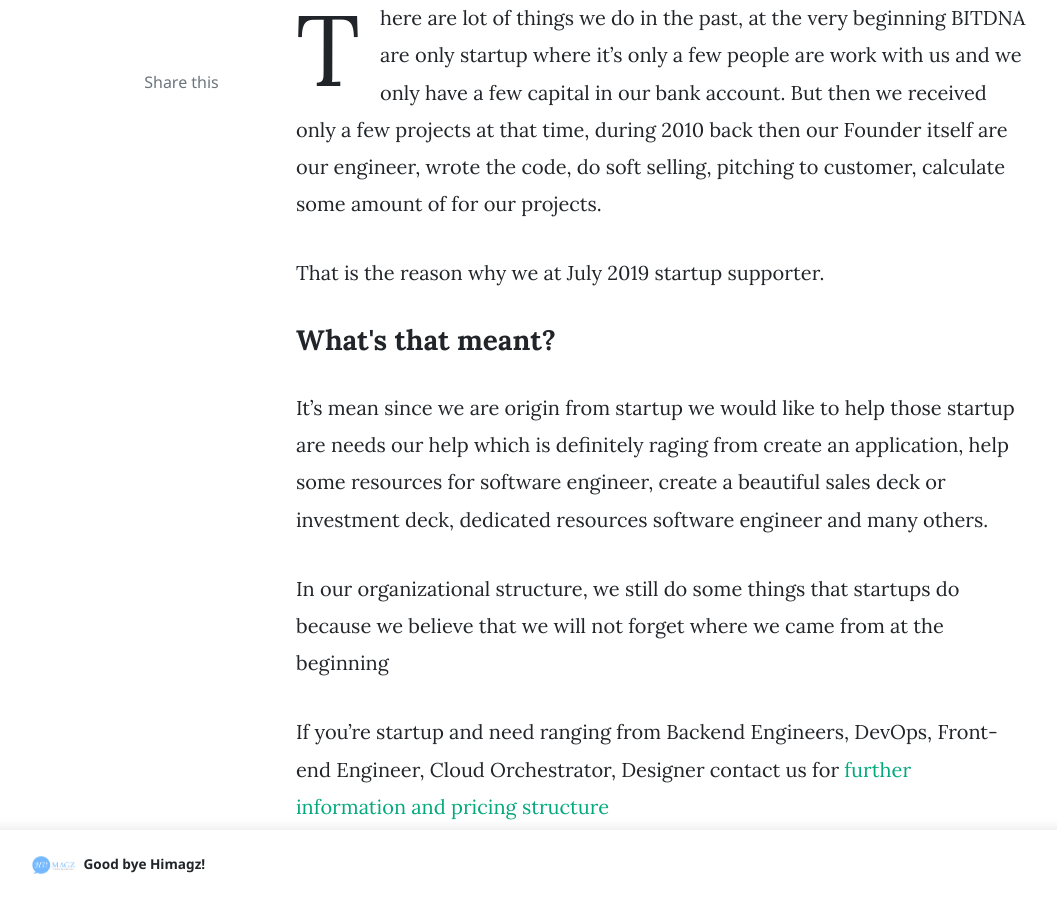
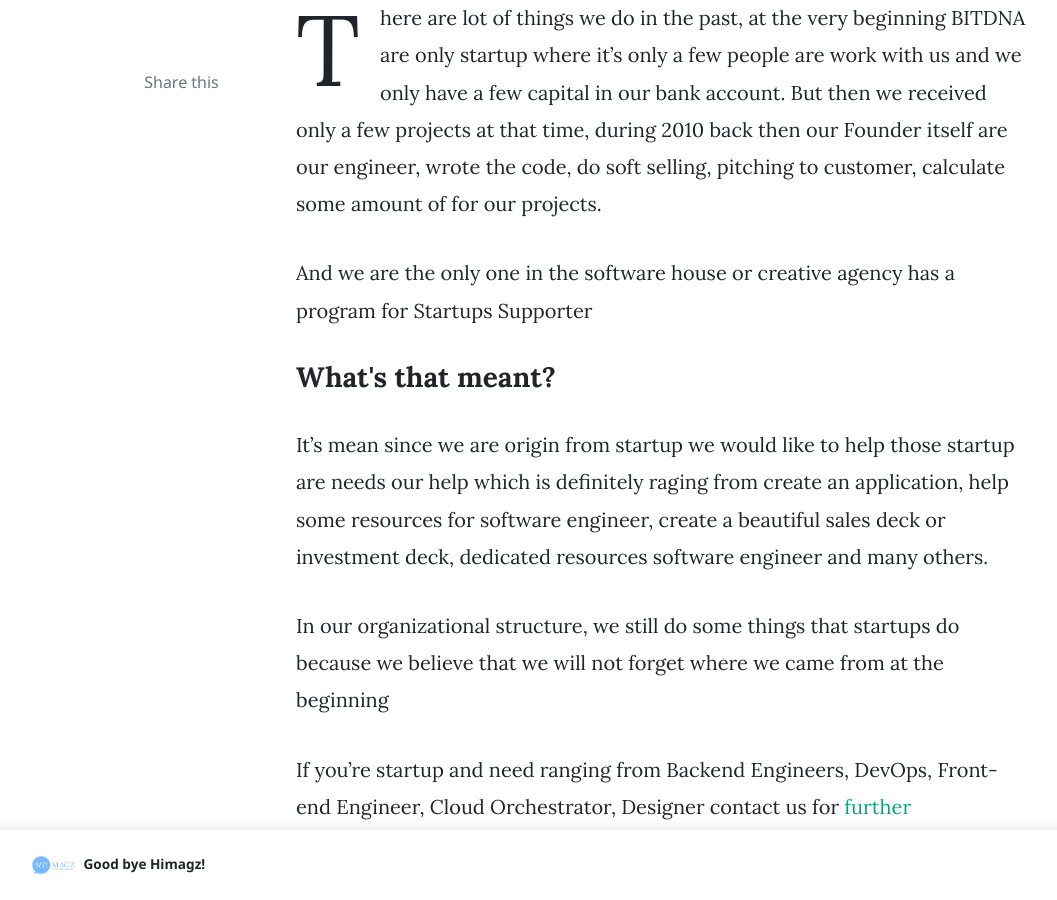
Before and after one commit to bit-dna/bitdnablog, a Jekyll site: the page built from _posts/2019-07-21-we-are-startups-supporter.md, in a window 1280 px wide and 900 px high, scrolled down 482 px. Shown: the whole window, without its empty margins (74-1131 px from the left). Built offline with Jekyll 4.4.1, drawn with Linux system fonts in a browser that asks for light colours; nearby versions of some CDN libraries; comment, search, counter and statistics services are not loaded.

Commit message:
fix wording

```diff
--- a/_posts/2019-07-21-we-are-startups-supporter.md
+++ b/_posts/2019-07-21-we-are-startups-supporter.md
@@ -8,7 +8,7 @@ tags: [featured]
 ---
 There are lot of things we do in the past, at the very beginning BITDNA are only startup where it's only a few people are work with us and we only have a few capital in our bank account. But then we received only a few projects at that time, during 2010 back then our Founder itself are our engineer, wrote the code, do soft selling, pitching to customer, calculate some amount of for our projects.
 
-That is the reason why we at July 2019 startup supporter.
+And we are the only one in the software house or creative agency has a program for Startups Supporter
 
 <h3>What's that meant?</h3>
 
```
